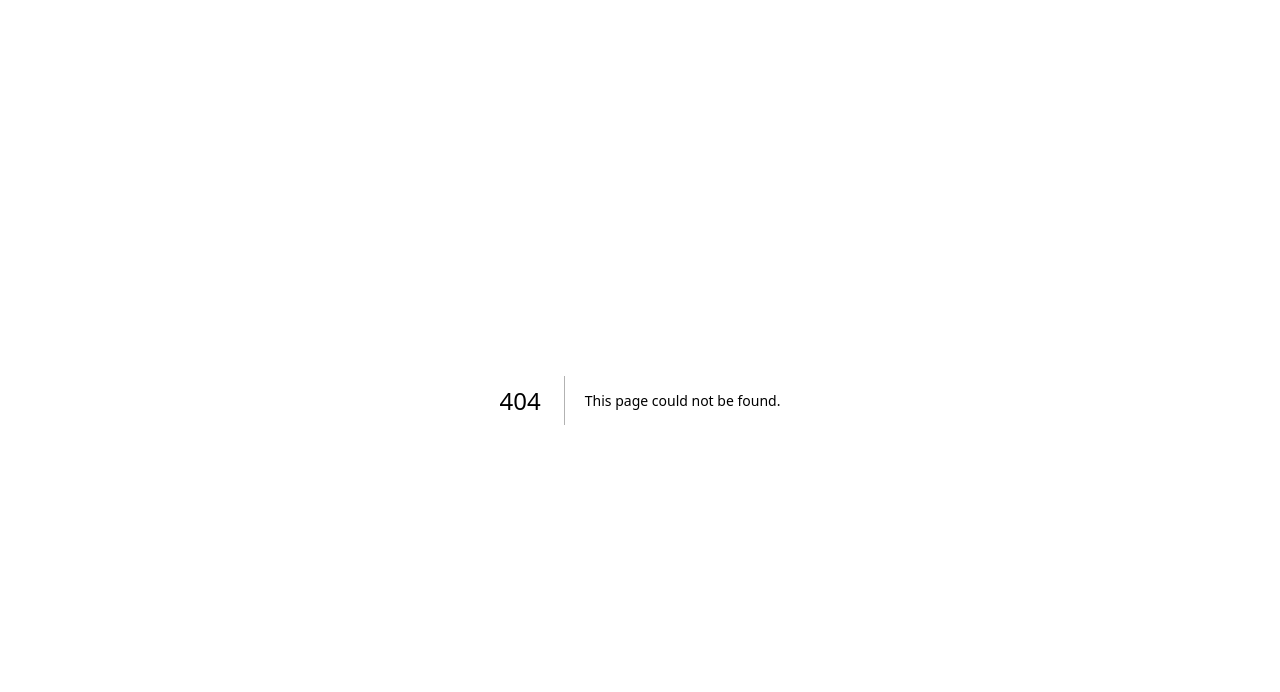
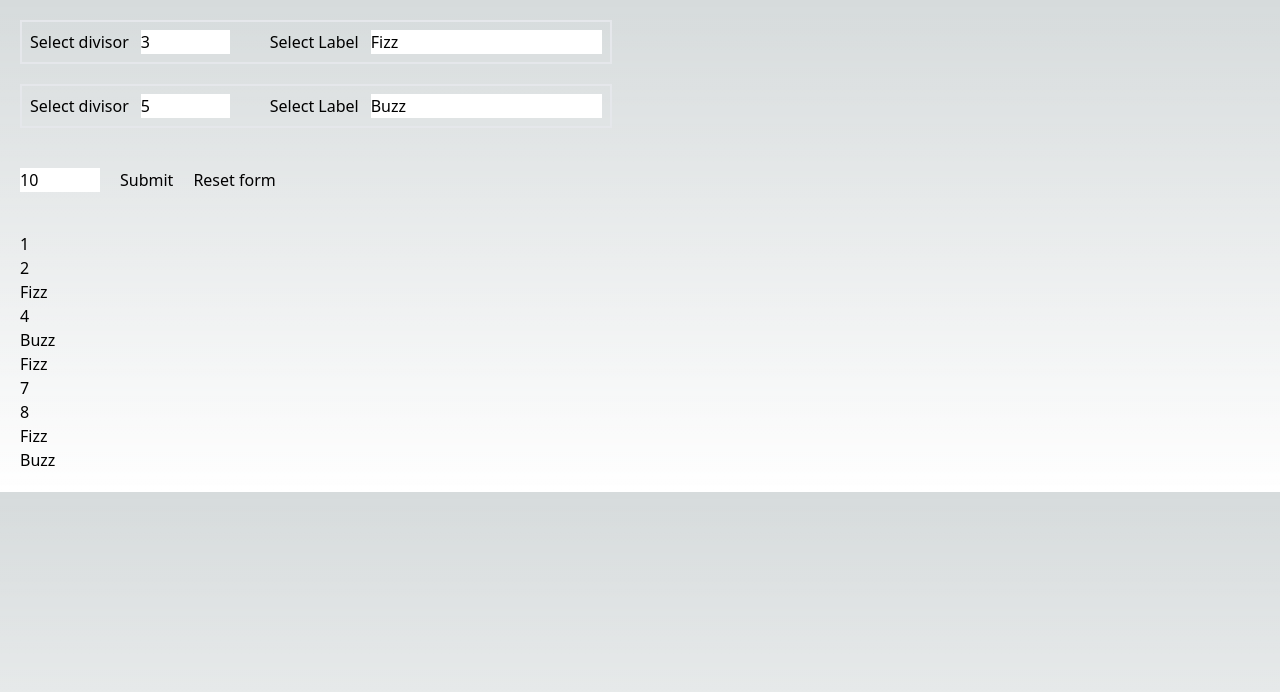
Before and after one commit to TyTerror/fizzbuzz, a Next.js app: page /fizzbuzz in a window 1280 px wide. Before the commit this address had no page. Shown: the top 692 px of the page. Built offline with nearby package versions, Linux system fonts and the light colour scheme.

Commit message:
Working fizzbuzz

```diff
--- /dev/null
+++ b/app/fizzbuzz/page.tsx
@@ -0,0 +1,90 @@
+"use client"
+
+import {ChangeEvent, FormEvent, useState} from "react";
+
+type Divisor = {
+    divisor: number,
+    label: string,
+}
+
+export default function FizzBuzz() {
+    const defaultDivisors = [{
+        divisor: 3,
+        label: "Fizz"
+    }, {
+        divisor: 5,
+        label: "Buzz"
+    }];
+
+    const [options, setOptions] = useState<Divisor[]>(defaultDivisors);
+    const [fizzBuzzNumber, setFizzBuzzNumber] = useState(10);
+
+    const handle = (e: FormEvent<HTMLFormElement>) => {
+        e.preventDefault();
+        const data = new FormData(e.target as HTMLFormElement);
+
+        const options = [{
+            divisor: parseInt(data.get("divisor0") as string),
+            label: data.get("label0") as string
+        }, {
+            divisor: parseInt(data.get("divisor1") as string),
+            label: data.get("label1") as string
+        }]
+
+        setOptions(options);
+
+        const n = parseInt(data.get("fizzBuzzNumber") as string)
+        setFizzBuzzNumber(n);
+    }
+
+    return (
+        <main className="p-5">
+            <form className="flex flex-col gap-10" onSubmit={handle}>
+                <DivisorControls divisors={defaultDivisors}/>
+
+                <div className="flex gap-5">
+                    <input name="fizzBuzzNumber" type="number" min={1} max={10000} defaultValue={10} required className="w-20"/>
+                    <button type="submit">Submit</button>
+                    <button type="reset">Reset form</button>
+                </div>
+
+                <ul>
+                    { fizzBuzz(fizzBuzzNumber, options).map((result, index) => <li key={index + 1}>{result}</li>) }
+                </ul>
+            </form>
+        </main>
+    );
+}
+
+function fizzBuzz(n: number, divisors: Divisor[]): string[] {
+    const allResults = [];
+    for (let i = 1; i <= n; i++) {
+        let result = "";
+        for (const divisor of divisors) {
+            if (i % divisor.divisor === 0) {
+                result += divisor.label
+            }
+        }
+        if (result == "") {
+            result = i.toString();
+        }
+        allResults.push(result);
+    }
+    return allResults;
+}
+
+function DivisorControls(props: { divisors: Divisor[] }) {
+    return <div className="flex flex-col gap-5">
+        {props.divisors.map((divisor, i) =>
+            <div key={i} className="flex border-2 p-2 gap-10 w-fit">
+                <label className="flex gap-3">Select divisor
+                    <input type="number" required min={1} max={100} defaultValue={divisor.divisor} name={`divisor${i}`}/>
+                </label>
+
+                <label className="flex gap-3">Select Label
+                    <input type="text" required defaultValue={divisor.label} name={`label${i}`} className="max-w-xs"/>
+                </label>
+            </div>
+        )}
+    </div>
+}
--- a/app/globals.css
+++ b/app/globals.css
@@ -31,6 +31,10 @@
   margin: 0;
 }
 
+input:invalid {
+  border: 2px dashed red;
+}
+
 html,
 body {
   max-width: 100vw;
```
